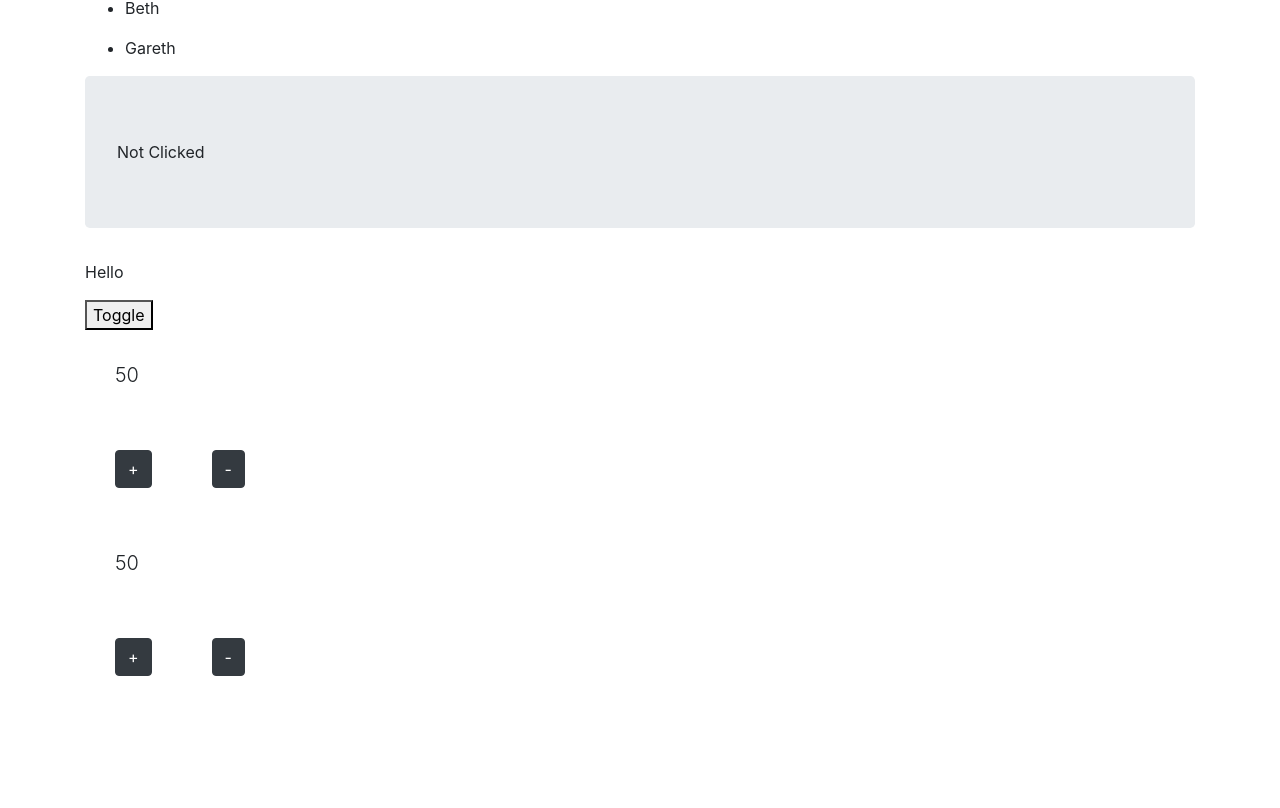
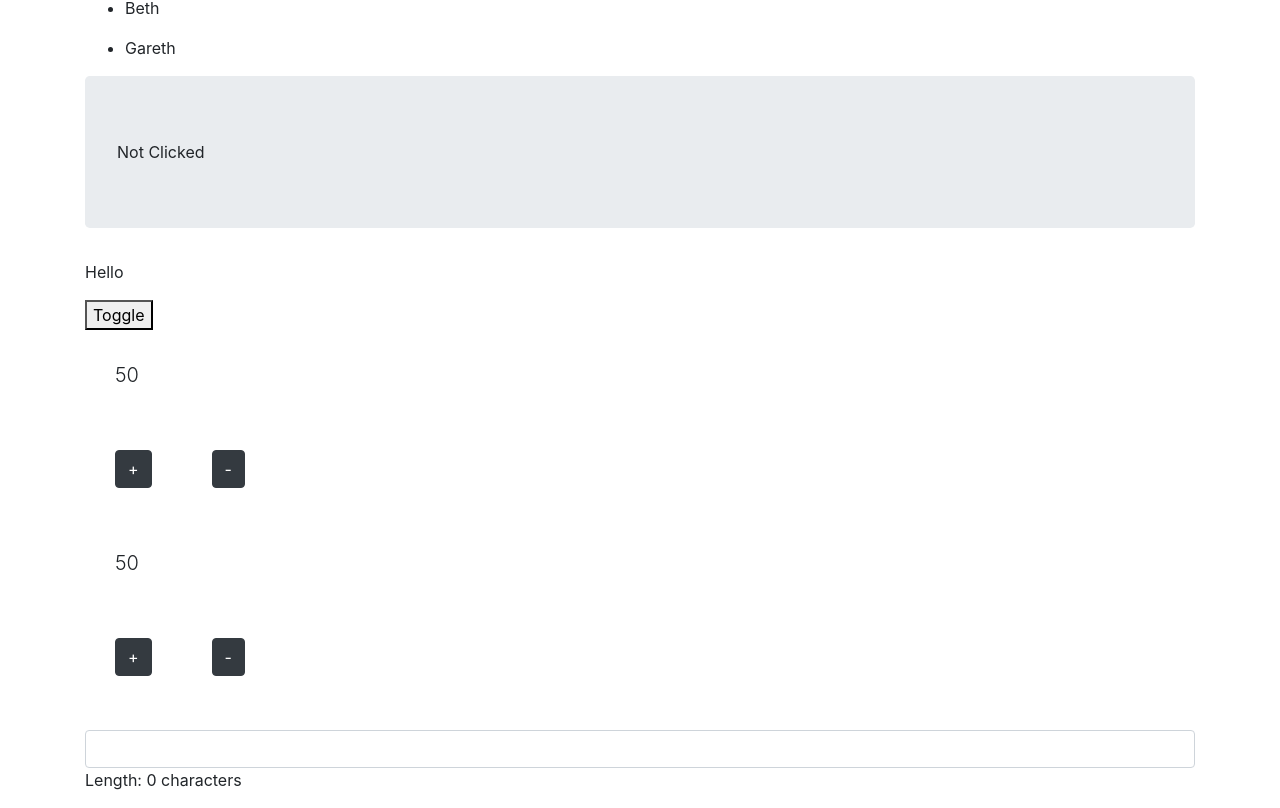
Before and after one commit to bettyeverett/react-testing-app, a React (Create React App) app: page / in a window 1280 px wide. Shown: the part 500-1308 px from the top of the page. Before the commit the page ends 1206 px from the top, so only its background shows below. Built offline with nearby package versions, Linux system fonts and the light colour scheme.

Commit message:
Creating a form input field that recognises the value and returns the length of the value in a paragraph below.

```diff
--- a/src/App.js
+++ b/src/App.js
@@ -3,11 +3,14 @@ import React from "react";
 // we give React components capitalised names // this makes it clear that they are components
 import Stuff from "./Stuff";
 import Event from "./Event";
+import Form from "./Form";
+
 // use the Header component as if it was an HTML element
 const App = () => (
   <>
     <Stuff />
     <Event />
+    <Form />
   </>
 );
 
--- /dev/null
+++ b/src/Form.js
@@ -0,0 +1,11 @@
+import React from "react";
+
+import Length from "./form/Length";
+
+const Form = () => (
+    <>
+      <Length />
+    </>
+  );
+
+export default Form;
--- /dev/null
+++ b/src/form/Length.js
@@ -0,0 +1,47 @@
+// Create a <Length> component. It should contain an <input> and tell you how many characters have been typed into the <input>.
+
+import React, { Component } from "react";
+
+class Length extends Component {
+
+    constructor(props) {
+        super(props);
+
+        this.state = {
+            input: "",
+        };
+
+        this.handleChange = this.handleChange.bind(this);
+
+    }
+
+    // e is the standard DOM event object
+    handleChange(e) {
+        // e.currentTarget: DOM element we attached the event handler to
+        // use the value property to read its current value
+        this.setState({ input: e.currentTarget.value });
+    }
+
+    render() {
+
+        let { label, name } = this.props;
+        let { input } = this.state;
+
+        return (
+            <div className="form-group">
+                <label>{ label }</label>
+                <input
+                    className="form-control"
+                    name={ name }
+                    value={ input }
+                    onChange={ this.handleChange }
+                />
+                <p className="help-block">
+                    Length: { input.length } characters
+                </p>
+            </div>
+        );
+    }
+}
+
+export default Length;
```
Also changed, not shown: src/Clicked.js (deleted, +0 -16 lines), src/event/CatchMeIfYouCan.js (added, +22 -0 lines).
